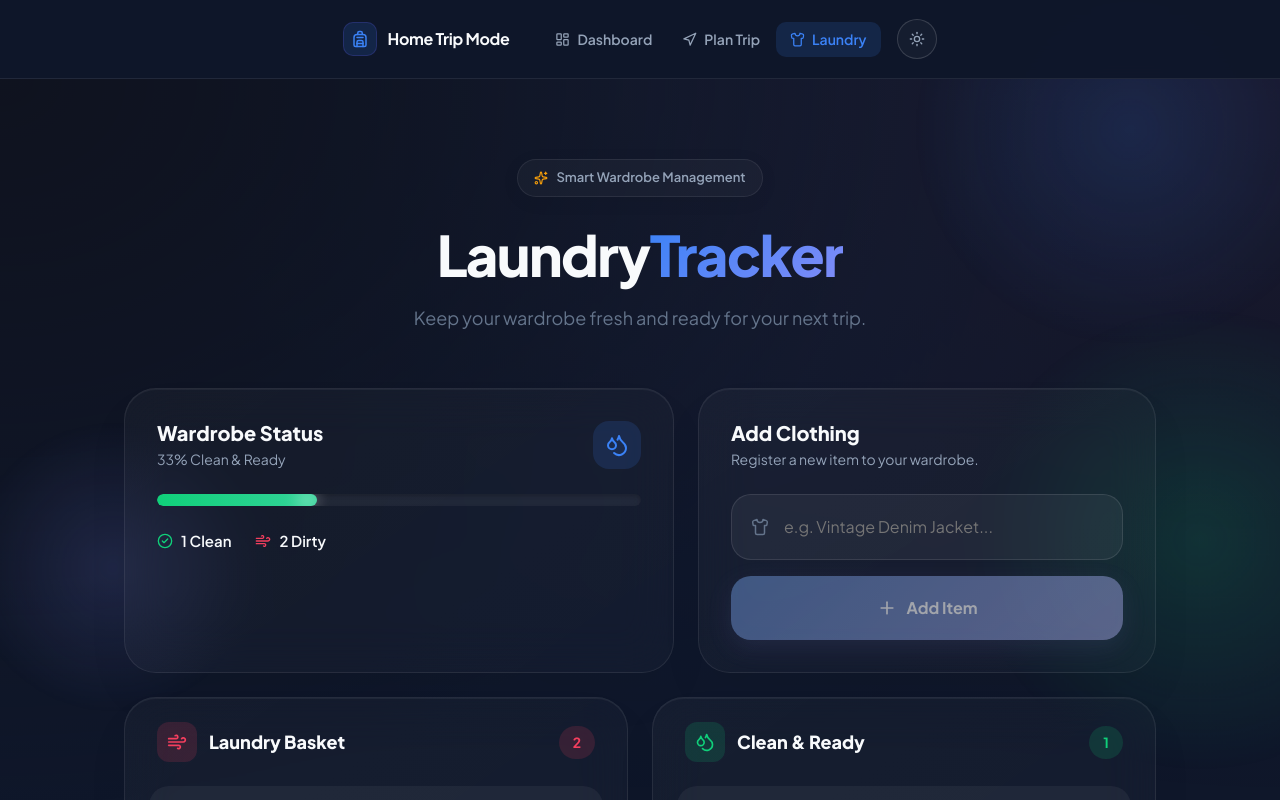
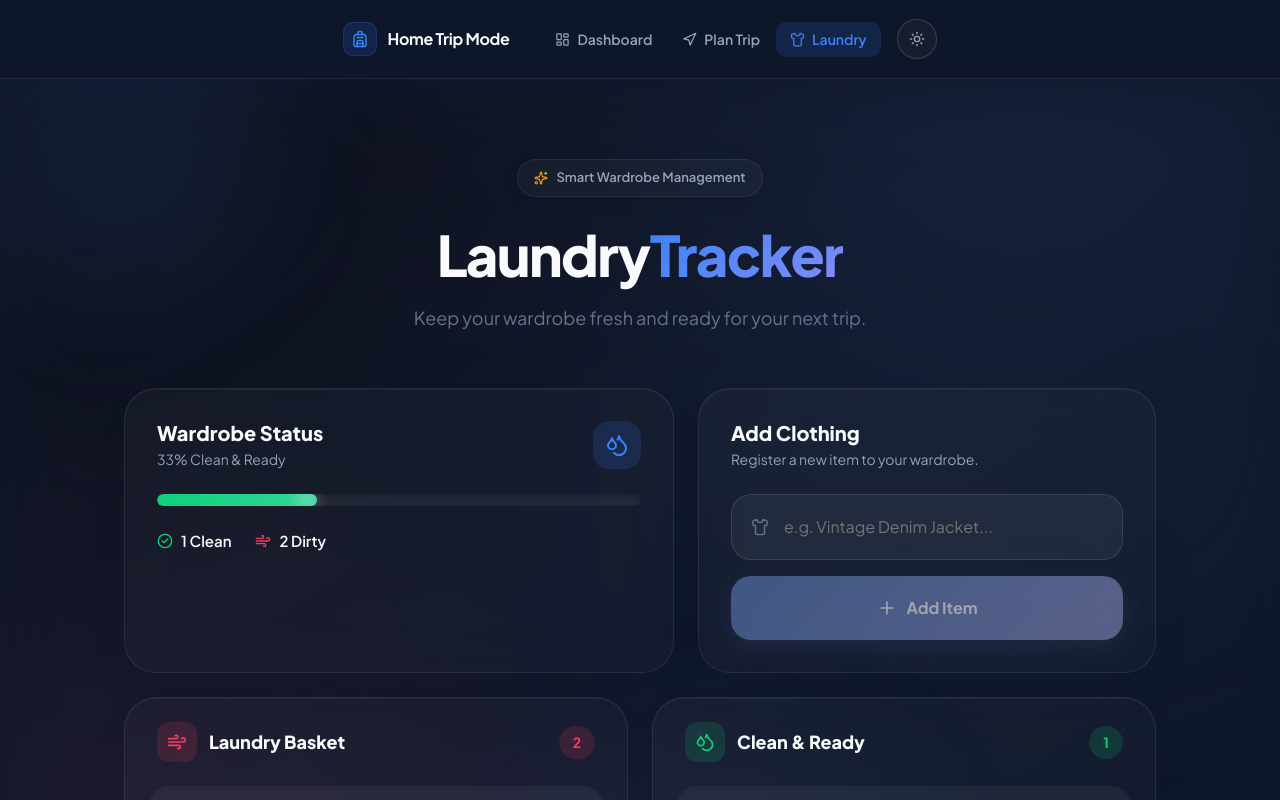
Before and after one commit to Vishnuvsh/home-trip-mode, a React (Vite) app in the folder frontend/: page /laundry-tracker in a window 1280 px wide. Shown: the top 800 px of the page. Built offline with nearby package versions, Linux system fonts and the light colour scheme.

Commit message:
modified some parts

```diff
--- a/frontend/src/components/LaundryTracker.css
+++ b/frontend/src/components/LaundryTracker.css
@@ -13,25 +13,59 @@
   inset: 0;
   background-image:
     radial-gradient(at 0% 0%, hsla(253,16%,7%,1) 0, transparent 50%),
-    radial-gradient(at 50% 0%, hsla(225,39%,30%,0.2) 0, transparent 50%),
-    radial-gradient(at 100% 0%, hsla(339,49%,30%,0.2) 0, transparent 50%);
+    radial-gradient(at 80% 0%, hsla(225,39%,40%,0.25) 0, transparent 50%),
+    radial-gradient(at 0% 100%, hsla(339,49%,40%,0.25) 0, transparent 50%);
   z-index: 0;
   pointer-events: none;
-  opacity: 0.5;
+  opacity: 0.7;
+  filter: blur(40px);
 }
 [data-theme='light'] .lt-bg-mesh {
   background-image:
     radial-gradient(at 0% 0%, hsla(253,16%,97%,1) 0, transparent 50%),
-    radial-gradient(at 50% 0%, hsla(225,100%,80%,0.3) 0, transparent 50%),
-    radial-gradient(at 100% 0%, hsla(339,100%,80%,0.3) 0, transparent 50%);
+    radial-gradient(at 80% 0%, hsla(225,100%,80%,0.4) 0, transparent 50%),
+    radial-gradient(at 0% 100%, hsla(339,100%,80%,0.4) 0, transparent 50%);
+}
+
+.bg-orb {
+  position: absolute;
+  border-radius: 50%;
+  filter: blur(60px);
+  z-index: 0;
+  animation: float-orb infinite alternate ease-in-out;
+  pointer-events: none;
+}
+
+.bg-orb-1 {
+  width: 400px; height: 400px;
+  background: radial-gradient(circle, var(--accent) 0%, transparent 70%);
+  top: -100px; left: -100px;
+  animation-duration: 20s;
+  opacity: 0.15;
+}
+
+.bg-orb-2 {
+  width: 600px; height: 600px;
+  background: radial-gradient(circle, var(--indigo) 0%, transparent 70%);
+  bottom: -200px; left: 30%;
+  animation-duration: 25s;
+  animation-delay: -5s;
+  opacity: 0.1;
 }
 
 .bg-orb-3 {
   width: 500px; height: 500px;
   background: radial-gradient(circle, var(--green-light) 0%, transparent 60%);
-  top: 30%; right: -200px;
-  animation-duration: 18s;
-  animation-delay: -3s;
+  top: 20%; right: -150px;
+  animation-duration: 22s;
+  animation-delay: -10s;
+  opacity: 0.15;
+}
+
+@keyframes float-orb {
+  0% { transform: translate(0, 0) scale(1); }
+  50% { transform: translate(30px, -50px) scale(1.1); }
+  100% { transform: translate(-20px, 20px) scale(0.9); }
 }
 
 .lt-container {
```
